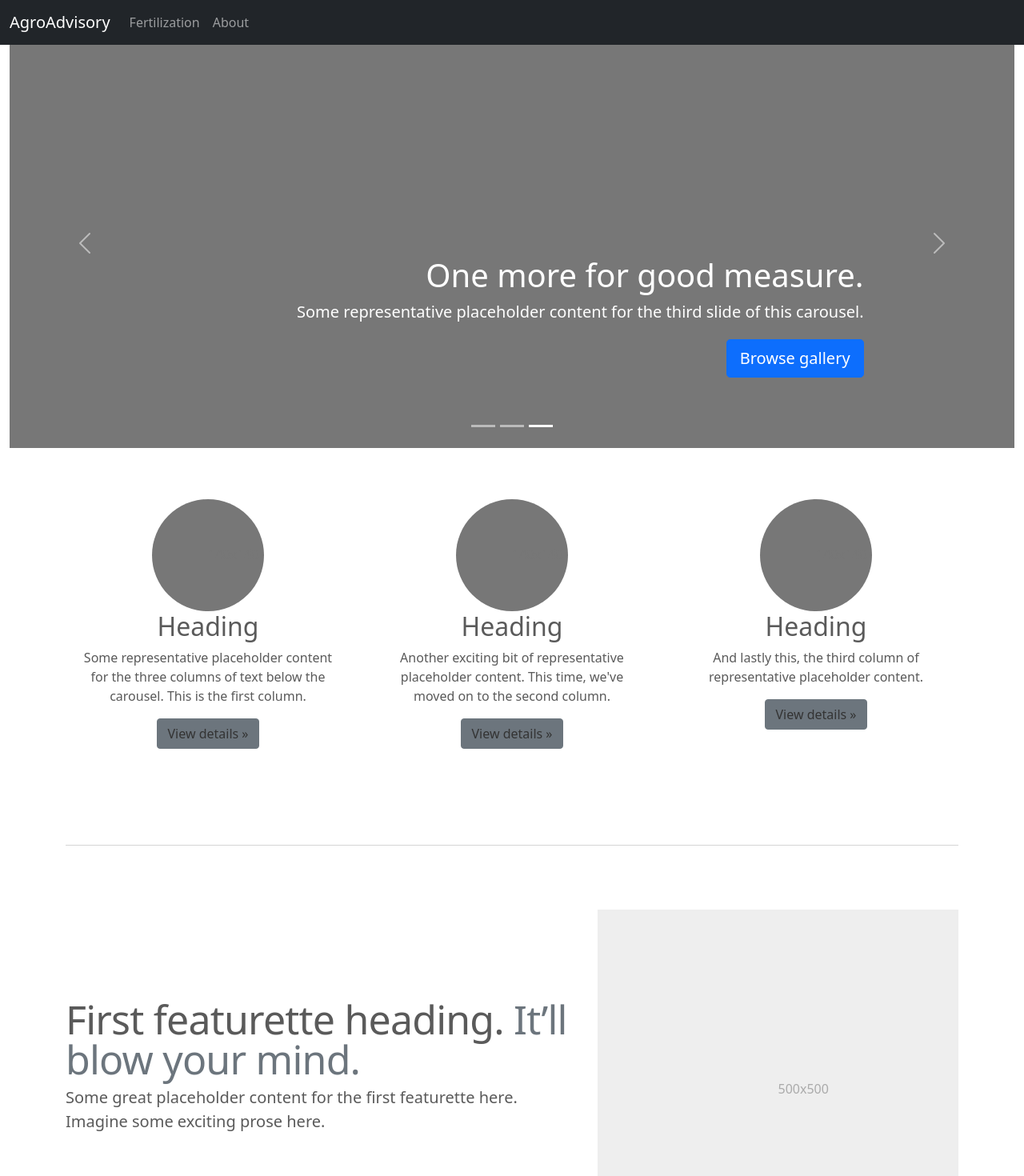
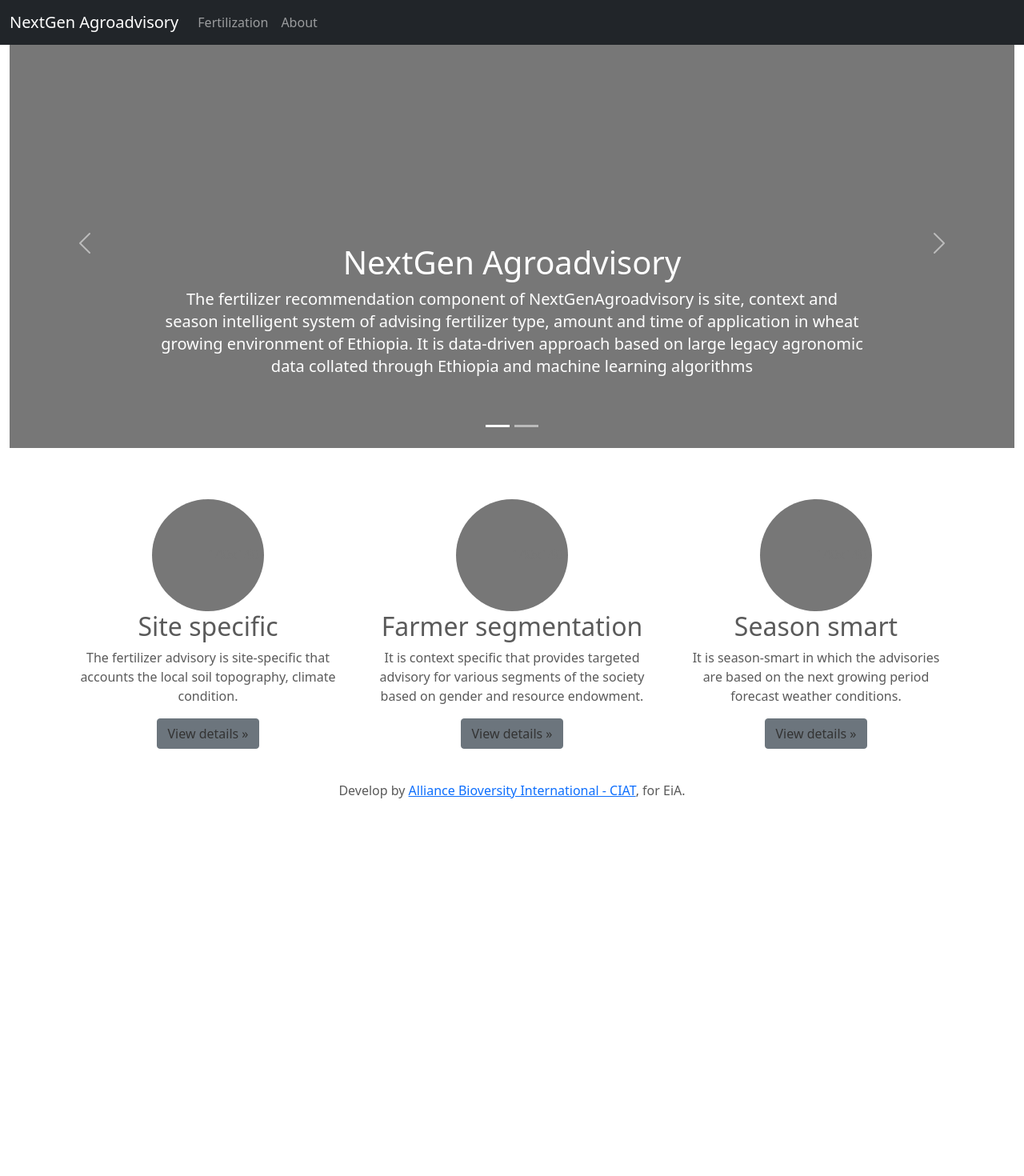
Before and after one commit to CIAT-DAPA/ethiopia_fertilize_system, a React (Create React App) app in the folder src/agroadvisory/: page / in a window 1280 px wide. Shown: the top 1470 px of the page at 80% size. After the commit the page ends 1064 px from the top, so only its background shows below. Built offline with nearby package versions, Linux system fonts and the light colour scheme; the HTML template or start-up script is replaced by a standard one.

Commit message:
fixed home

```diff
--- a/src/agroadvisory/src/components/menu/Menu.js
+++ b/src/agroadvisory/src/components/menu/Menu.js
@@ -5,7 +5,7 @@
         <header>
             <nav className="navbar navbar-expand-md navbar-dark fixed-top bg-dark">
                 <div className="container-fluid">
-                    <a className="navbar-brand" href="/">AgroAdvisory</a>
+                    <a className="navbar-brand" href="/">NextGen Agroadvisory</a>
                     <button className="navbar-toggler" type="button" data-bs-toggle="collapse" data-bs-target="#navbarCollapse" aria-controls="navbarCollapse" aria-expanded="false" aria-label="Toggle navigation">
                         <span className="navbar-toggler-icon"></span>
                     </button>
--- a/src/agroadvisory/src/pages/fertilization/Fertilization.js
+++ b/src/agroadvisory/src/pages/fertilization/Fertilization.js
@@ -36,8 +36,9 @@
                         <li>Agronomic optimal yield</li>
                         <li>Agronomic attainable yield</li>
                         <li>Current yield (blanket yield)</li>
-                        <li>Economic/profitable optimal yield based on which yield decomposition can also be calculated</li>
+                        <li>Economic/profitable optimal yield</li>
                     </ol>
+                    Based on which yield decomposition can also be calculated
                 </p>
                 <Map id="map_type_yield" init={map_init} type={"yield"} crop={crop} forecast={forecast} scenario={scenario} />
                 <MapHeader title={"Nutrients"} />
--- a/src/agroadvisory/src/pages/home/Home.js
+++ b/src/agroadvisory/src/pages/home/Home.js
@@ -8,39 +8,32 @@
         <main>
             <div id="myCarousel" className="carousel slide" data-bs-ride="carousel">
                 <div className="carousel-indicators">
-                    <button type="button" data-bs-target="#myCarousel" data-bs-slide-to="0" className="" aria-label="Slide 1"></button>
+                    <button type="button" data-bs-target="#myCarousel" data-bs-slide-to="0" aria-label="Slide 1" className="active" aria-current="true"></button>
                     <button type="button" data-bs-target="#myCarousel" data-bs-slide-to="1" aria-label="Slide 2" className=""></button>
-                    <button type="button" data-bs-target="#myCarousel" data-bs-slide-to="2" aria-label="Slide 3" className="active" aria-current="true"></button>
                 </div>
                 <div className="carousel-inner">
-                    <div className="carousel-item">
+                    <div className="carousel-item active">
                         <svg className="bd-placeholder-img" width="100%" height="100%" xmlns="http://www.w3.org/2000/svg" aria-hidden="true" preserveAspectRatio="xMidYMid slice" focusable="false"><rect width="100%" height="100%" fill="#777"></rect></svg>
-
                         <div className="container">
-                            <div className="carousel-caption text-start">
-                                <h1>Example headline.</h1>
-                                <p>Some representative placeholder content for the first slide of the carousel.</p>
-                                <p><a className="btn btn-lg btn-primary" href="#">Sign up today</a></p>
+                            <div className="carousel-caption">
+                                <h1>NextGen Agroadvisory</h1>
+                                <p>
+                                    The fertilizer recommendation component of NextGenAgroadvisory is site,
+                                    context and season intelligent system of advising fertilizer type,
+                                    amount and time of application in wheat growing environment of Ethiopia.
+                                    It is data-driven approach based on large legacy agronomic data collated
+                                    through Ethiopia and machine learning algorithms
+                                </p>
                             </div>
                         </div>
                     </div>
                     <div className="carousel-item">
                         <svg className="bd-placeholder-img" width="100%" height="100%" xmlns="http://www.w3.org/2000/svg" aria-hidden="true" preserveAspectRatio="xMidYMid slice" focusable="false"><rect width="100%" height="100%" fill="#777"></rect></svg>
                         <div className="container">
-                            <div className="carousel-caption">
-                                <h1>Another example headline.</h1>
-                                <p>Some representative placeholder content for the second slide of the carousel.</p>
-                                <p><a className="btn btn-lg btn-primary" href="#">Learn more</a></p>
-                            </div>
-                        </div>
-                    </div>
-                    <div className="carousel-item active">
-                        <svg className="bd-placeholder-img" width="100%" height="100%" xmlns="http://www.w3.org/2000/svg" aria-hidden="true" preserveAspectRatio="xMidYMid slice" focusable="false"><rect width="100%" height="100%" fill="#777"></rect></svg>
-                        <div className="container">
-                            <div className="carousel-caption text-end">
-                                <h1>One more for good measure.</h1>
-                                <p>Some representative placeholder content for the third slide of this carousel.</p>
-                                <p><a className="btn btn-lg btn-primary" href="#">Browse gallery</a></p>
+                            <div className="carousel-caption text-start">
+                                <h1>Coalition of the Willing</h1>
+                                <p>Powering data-driven solutions for Ethiopian agriculture (cgiar.org)</p>
+                                <p></p>
                             </div>
                         </div>
                     </div>
@@ -59,31 +52,21 @@
                 <div className="row">
                     <div className="col-lg-4">
                         <svg className="bd-placeholder-img rounded-circle" width="140" height="140" xmlns="http://www.w3.org/2000/svg" role="img" aria-label="Placeholder: 140x140" preserveAspectRatio="xMidYMid slice" focusable="false"><title>Placeholder</title><rect width="100%" height="100%" fill="#777"></rect><text x="50%" y="50%" fill="#777" dy=".3em">140x140</text></svg>
-                        <h2>Heading</h2>
-                        <p>Some representative placeholder content for the three columns of text below the carousel. This is the first column.</p>
+                        <h2>Site specific</h2>
+                        <p>The fertilizer advisory is site-specific that accounts the local soil topography, climate condition.</p>
                         <p><a className="btn btn-secondary" href="#">View details »</a></p>
                     </div>
                     <div className="col-lg-4">
                         <svg className="bd-placeholder-img rounded-circle" width="140" height="140" xmlns="http://www.w3.org/2000/svg" role="img" aria-label="Placeholder: 140x140" preserveAspectRatio="xMidYMid slice" focusable="false"><title>Placeholder</title><rect width="100%" height="100%" fill="#777"></rect><text x="50%" y="50%" fill="#777" dy=".3em">140x140</text></svg>
-                        <h2>Heading</h2>
-                        <p>Another exciting bit of representative placeholder content. This time, we've moved on to the second column.</p>
+                        <h2>Farmer segmentation</h2>
+                        <p>It is context specific that provides targeted advisory for various segments of the society based on gender and resource endowment.</p>
                         <p><a className="btn btn-secondary" href="#">View details »</a></p>
                     </div>
                     <div className="col-lg-4">
                         <svg className="bd-placeholder-img rounded-circle" width="140" height="140" xmlns="http://www.w3.org/2000/svg" role="img" aria-label="Placeholder: 140x140" preserveAspectRatio="xMidYMid slice" focusable="false"><title>Placeholder</title><rect width="100%" height="100%" fill="#777"></rect><text x="50%" y="50%" fill="#777" dy=".3em">140x140</text></svg>
-                        <h2>Heading</h2>
-                        <p>And lastly this, the third column of representative placeholder content.</p>
+                        <h2>Season smart</h2>
+                        <p>It is season-smart in which the advisories are based on the next growing period forecast weather conditions.</p>
                         <p><a className="btn btn-secondary" href="#">View details »</a></p>
-                    </div>
-                </div>
-                <hr className="featurette-divider" />
-                <div className="row featurette">
-                    <div className="col-md-7">
-                        <h2 className="featurette-heading">First featurette heading. <span className="text-muted">It’ll blow your mind.</span></h2>
-                        <p className="lead">Some great placeholder content for the first featurette here. Imagine some exciting prose here.</p>
-                    </div>
-                    <div className="col-md-5">
-                        <svg className="bd-placeholder-img bd-placeholder-img-lg featurette-image img-fluid mx-auto" width="500" height="500" xmlns="http://www.w3.org/2000/svg" role="img" aria-label="Placeholder: 500x500" preserveAspectRatio="xMidYMid slice" focusable="false"><title>Placeholder</title><rect width="100%" height="100%" fill="#eee"></rect><text x="50%" y="50%" fill="#aaa" dy=".3em">500x500</text></svg>
                     </div>
                 </div>
             </div>
```
